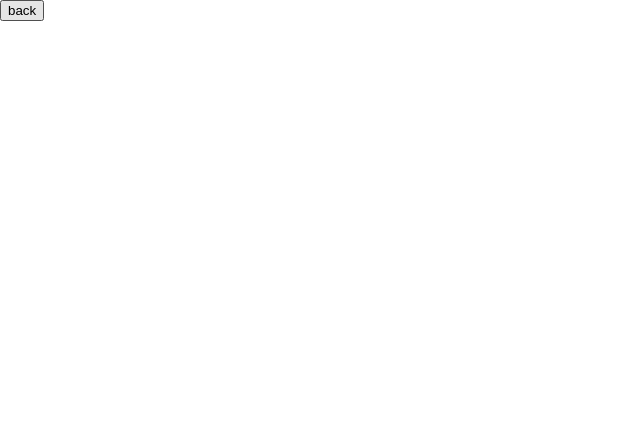
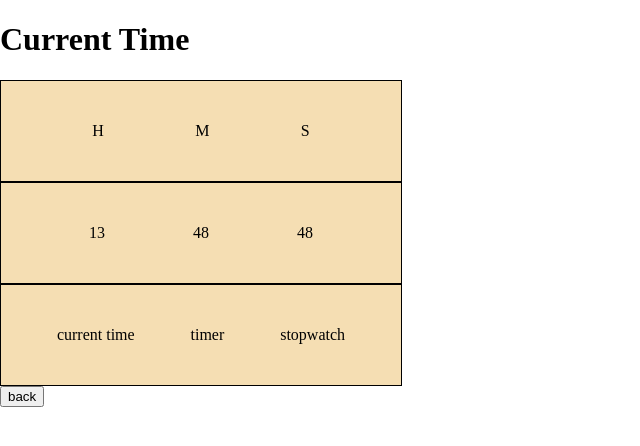
Before and after one commit to JHL71/playground, a React (Create React App) app in the folder playground/: page /timer in a window 1280 px wide. Shown: the top 446 px of the page, without its empty margins (0-640 px from the left). Built offline with nearby package versions, Linux system fonts and the light colour scheme.

Commit message:
clock setting

```diff
--- a/playground/src/page/timer.js
+++ b/playground/src/page/timer.js
@@ -1,17 +1,75 @@
+import { useEffect, useState } from "react";
 import { useNavigate } from "react-router-dom";
+import styled from "styled-components";
 
 function Timer() {
     const navigate = useNavigate();
+    const date = new Date();
+    const [hour, setHour] = useState(date.getHours());
+    const [min, setMin] = useState(date.getMinutes());
+    const [sec, setSec] = useState(date.getSeconds());
+    const [mod, setMod] = useState('Current Time');
+
+
     const back = () => {
         navigate('/');
     }
 
+    useEffect(() => {
+        if (sec === 60) {
+            setSec(0);
+            setMin(min + 1);
+        }
+        if (min === 60) {
+            setMin(0);
+            setHour(hour + 1);
+        }
+        if (hour === 24) {
+            setHour(0);
+        }
+        setTimeout(() => {
+            setSec(sec + 1);
+        }, 1000)
+    })
     return (
         <>
-            <title>Timer</title>
+            <h1>{mod}</h1>
+            <div>
+                <Box1>
+                    <div>H</div>
+                    <div>M</div>
+                    <div>S</div>
+                </Box1>
+                <Box1>
+                    <div>
+                        {hour}
+                    </div>
+                    <div>
+                        {min}
+                    </div>
+                    <div>
+                        {sec}
+                    </div>
+                </Box1>
+                <Box1>
+                    <div>current time</div>
+                    <div>timer</div>
+                    <div>stopwatch</div>
+                </Box1>
+            </div>
             <button onClick={back}>back</button>
         </>
     )
 }
 
+const Box1 = styled.div`
+    width: 400px;
+    height: 100px;
+    display: flex;
+    justify-content: space-evenly;
+    align-items: center;
+    background-color: wheat;
+    border: solid black 1px;
+`
+
 export default Timer;
```
